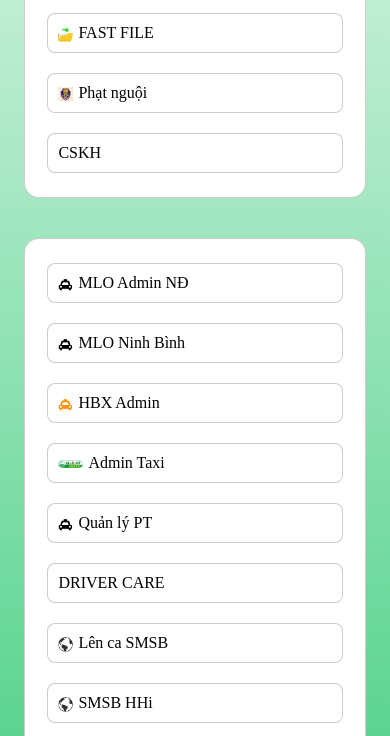
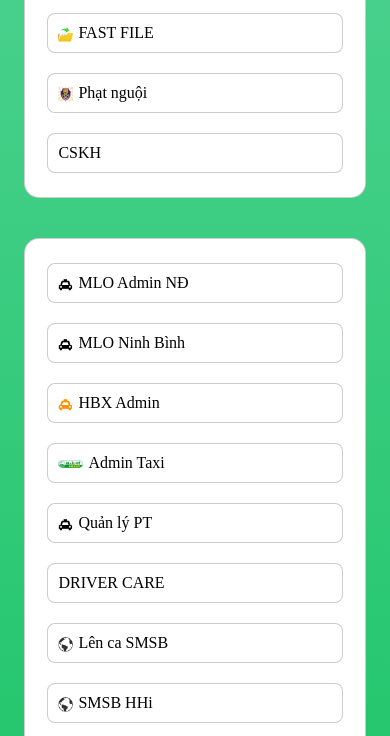
Before and after one commit to mailinhnamdinh/mailinhnamdinh.github.io, a plain HTML site: page index.html in a window 390 px wide. Shown: the part 480-1216 px from the top of the page. Drawn offline with Linux system fonts and the light colour scheme.

Commit message:
update new style

```diff
--- a/index_files/style.css
+++ b/index_files/style.css
@@ -20,7 +20,7 @@ html
 {
     html
     {
-        background-color: #0abf58;
+        background-image: linear-gradient(to bottom, #5dd69d, #0abf58);
     }
 }
 
```
